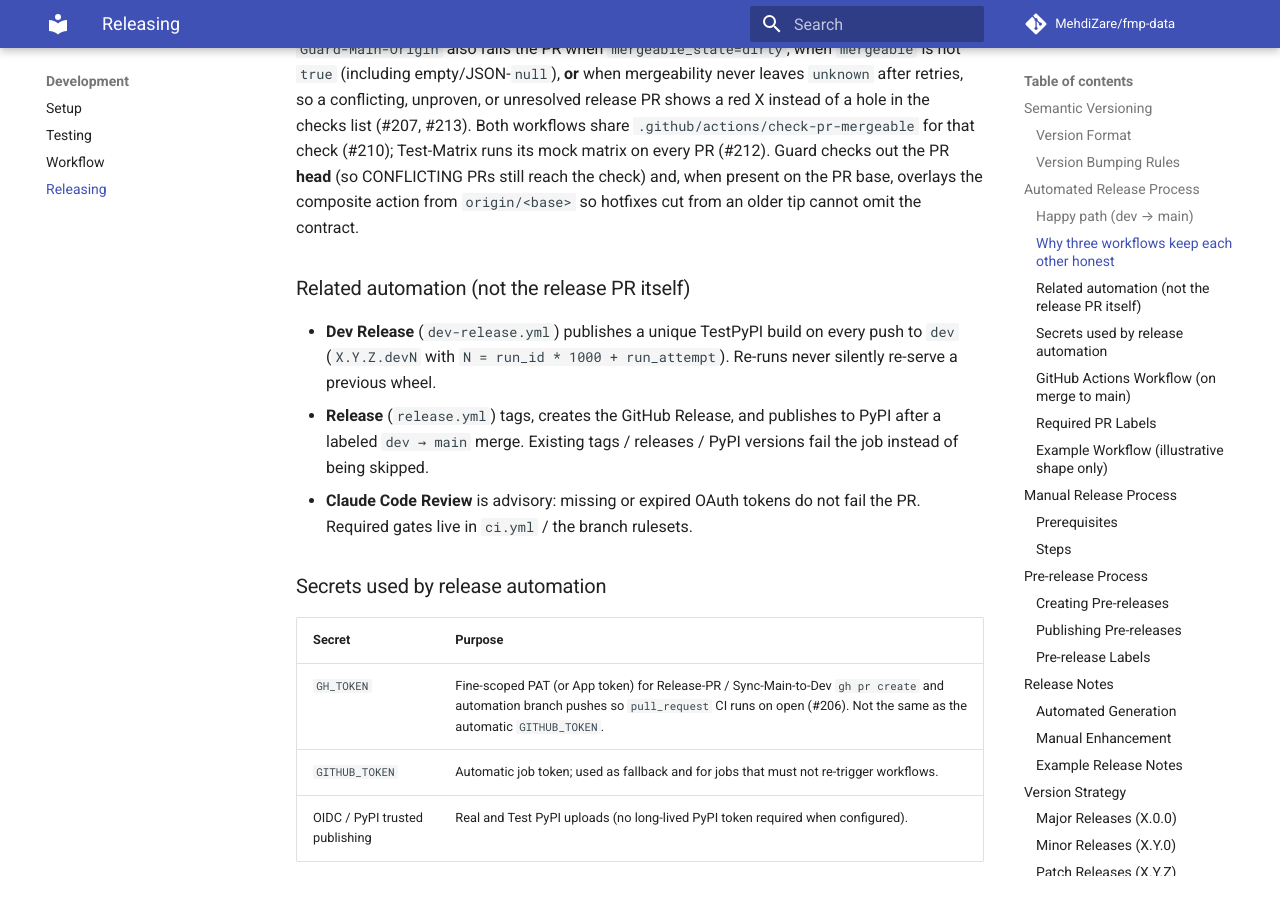
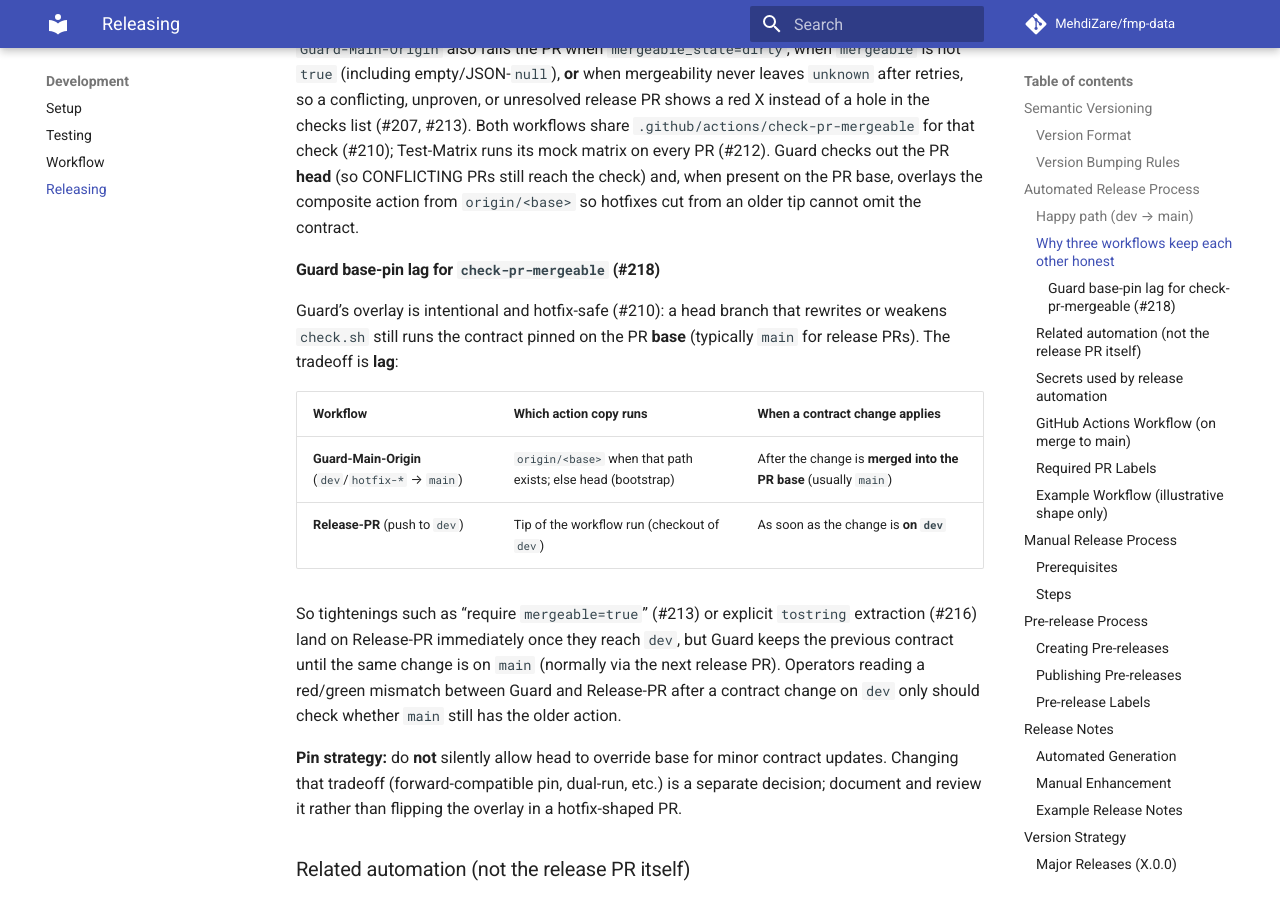
Before and after one commit to MehdiZare/fmp-data, an MkDocs documentation site: the page built from docs/contributing/releasing.md, in a window 1280 px wide and 900 px high, scrolled down 2397 px. Built offline with MkDocs 1.6.1 and Material for MkDocs 9.7.7, drawn with Linux system fonts in a browser that asks for light colours; comment, search, counter and statistics services are not loaded; the version menu is left out.

Commit message:
docs(ci): document Guard base-pin lag for mergeability (#218)
Guard overlays check-pr-mergeable from origin/<base> when present, so
contract tightenings apply to Guard only after they land on the PR base
(usually main), while Release-PR on dev picks them up immediately.
Document the lag and pin tradeoff for operators; do not silently change
the pin strategy.

Closes #218

```diff
--- a/docs/contributing/releasing.md
+++ b/docs/contributing/releasing.md
@@ -88,6 +88,29 @@
 CONFLICTING PRs still reach the check) and, when present on the PR base,
 overlays the composite action from `origin/<base>` so hotfixes cut from an
 older tip cannot omit the contract.
+
+#### Guard base-pin lag for `check-pr-mergeable` (#218)
+
+Guard’s overlay is intentional and hotfix-safe (#210): a head branch that
+rewrites or weakens `check.sh` still runs the contract pinned on the PR
+**base** (typically `main` for release PRs). The tradeoff is **lag**:
+
+| Workflow | Which action copy runs | When a contract change applies |
+|---|---|---|
+| **Guard-Main-Origin** (`dev`/`hotfix-*` → `main`) | `origin/<base>` when that path exists; else head (bootstrap) | After the change is **merged into the PR base** (usually `main`) |
+| **Release-PR** (push to `dev`) | Tip of the workflow run (checkout of `dev`) | As soon as the change is **on `dev`** |
+
+So tightenings such as “require `mergeable=true`” (#213) or explicit
+`tostring` extraction (#216) land on Release-PR immediately once they reach
+`dev`, but Guard keeps the previous contract until the same change is on
+`main` (normally via the next release PR). Operators reading a red/green
+mismatch between Guard and Release-PR after a contract change on `dev` only
+should check whether `main` still has the older action.
+
+**Pin strategy:** do **not** silently allow head to override base for minor
+contract updates. Changing that tradeoff (forward-compatible pin, dual-run,
+etc.) is a separate decision; document and review it rather than flipping
+the overlay in a hotfix-shaped PR.
 
 ### Related automation (not the release PR itself)
 
```
Also changed, not shown: CHANGELOG.md (+1 -0 lines), 1 other file.
